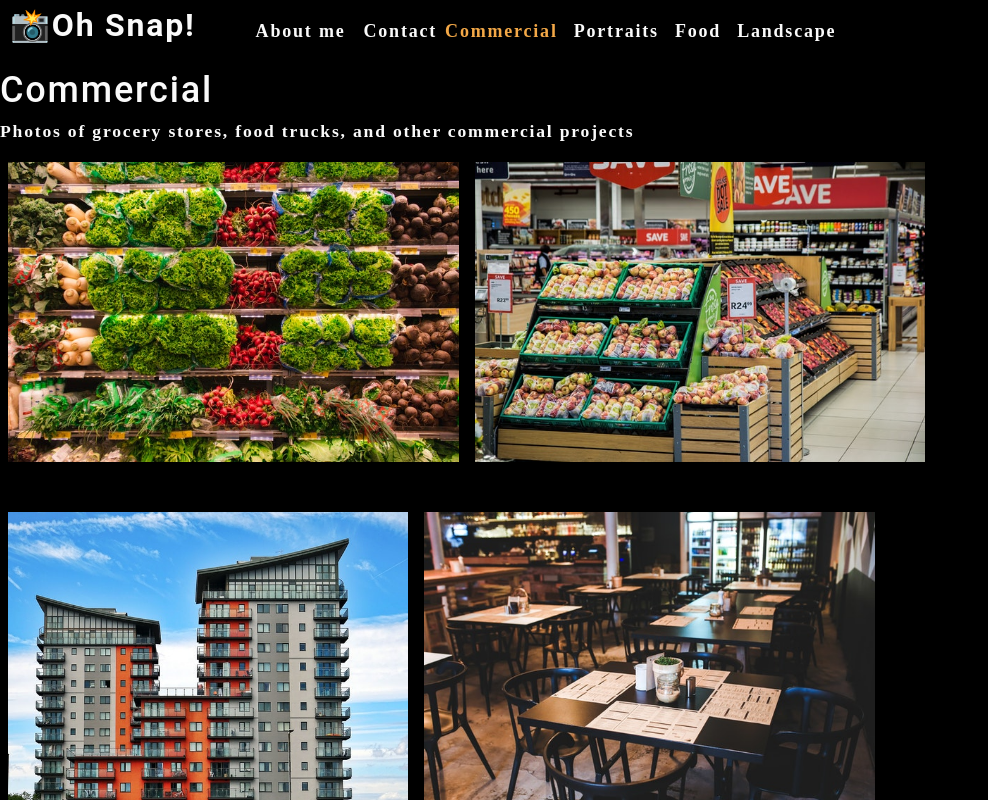
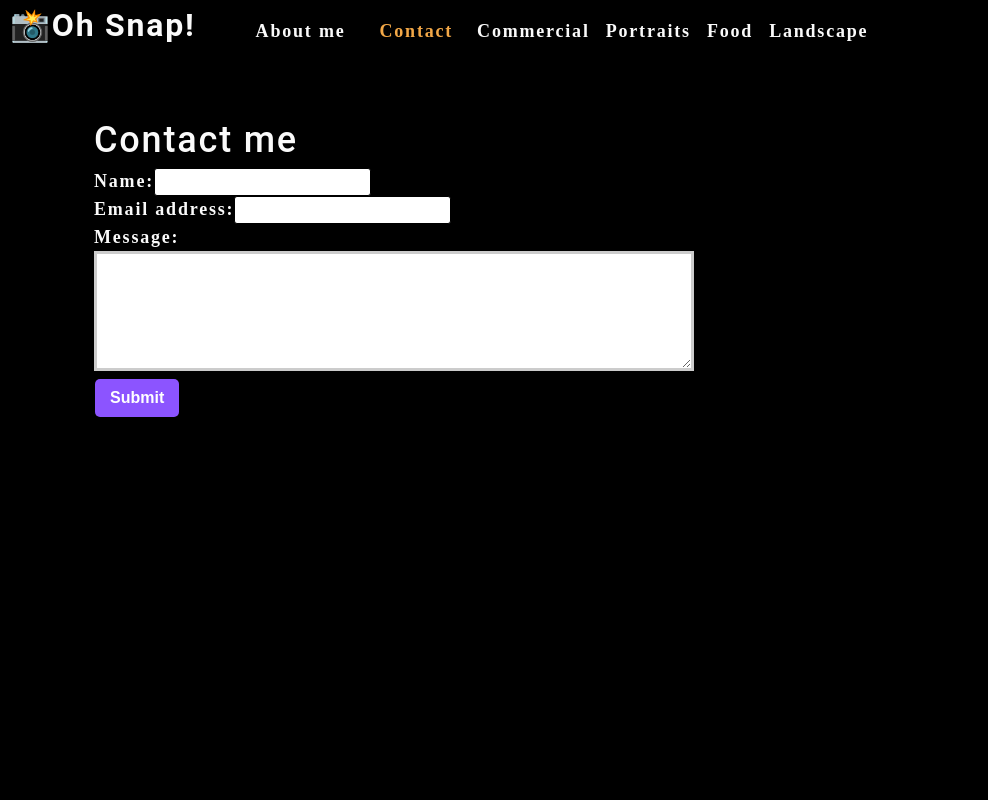
Before and after one commit to anusontarangkul/React-photo-portfolio, a React (Create React App) app: page / in a window 1280 px wide. Both pictures are taken after a click on the item "Contact". Shown: the top 800 px of the page, without its empty margins (0-988 px from the left). Built offline with nearby package versions, Linux system fonts and the light colour scheme.

Commit message:
fix contact bug

```diff
--- a/src/App.js
+++ b/src/App.js
@@ -1,32 +1,26 @@
-
 import React, { useState } from 'react';
-import './App.css';
+import Nav from './components/Nav';
 import About from './components/About';
-import Nav from './components/Nav';
 import Gallery from './components/Gallery';
 import ContactForm from './components/Contact';
 
 function App() {
-  const [contactSelected, setContactSelected] = useState(false);
   const [categories] = useState([
     {
-      name: "commercial",
-      description:
-        "Photos of grocery stores, food trucks, and other commercial projects",
+      name: 'commercial',
+      description: 'Photos of grocery stores, food trucks, and other commercial projects',
     },
-    { name: "portraits", description: "Portraits of people in my life" },
-    { name: "food", description: "Delicious delicacies" },
-    {
-      name: "landscape",
-      description: "Fields, farmhouses, waterfalls, and the beauty of nature",
-    },
+    { name: 'portraits', description: 'Portraits of people in my life' },
+    { name: 'food', description: 'Delicious delicacies' },
+    { name: 'landscape', description: 'Fields, farmhouses, waterfalls, and the beauty of nature' },
   ]);
 
   const [currentCategory, setCurrentCategory] = useState(categories[0]);
 
+  const [contactSelected, setContactSelected] = useState(false);
+
   return (
     <div>
-
       <Nav
         categories={categories}
         setCurrentCategory={setCurrentCategory}
@@ -34,6 +28,7 @@
         contactSelected={contactSelected}
         setContactSelected={setContactSelected}
       ></Nav>
+      <main>
         {!contactSelected ? (
           <>
             <Gallery currentCategory={currentCategory}></Gallery>
@@ -42,6 +37,7 @@
         ) : (
             <ContactForm></ContactForm>
           )}
+      </main>
     </div>
   );
 }
--- a/src/components/Contact/index.js
+++ b/src/components/Contact/index.js
@@ -1,64 +1,66 @@
 import React, { useState } from 'react';
+
 import { validateEmail } from '../../utils/helpers';
 
 function ContactForm() {
     const [formState, setFormState] = useState({ name: '', email: '', message: '' });
+
+    const [errorMessage, setErrorMessage] = useState('');
     const { name, email, message } = formState;
 
-    const [errorMessage, setErrorMessage] = useState('');
+    const handleSubmit = (e) => {
+        e.preventDefault();
+        if (!errorMessage) {
+            console.log('Submit Form', formState);
+        }
+    };
 
-    function handleChange(e) {
-
+    const handleChange = (e) => {
         if (e.target.name === 'email') {
             const isValid = validateEmail(e.target.value);
-            console.log(isValid)
             if (!isValid) {
-                setErrorMessage('Your email is invalid')
+                setErrorMessage('Your email is invalid.');
             } else {
                 setErrorMessage('');
             }
         } else {
             if (!e.target.value.length) {
-                setErrorMessage(`${e.target.name} is required.`)
+                setErrorMessage(`${e.target.name} is required.`);
             } else {
                 setErrorMessage('');
             }
         }
         if (!errorMessage) {
             setFormState({ ...formState, [e.target.name]: e.target.value });
+            console.log('Handle Form', formState);
+        }
+    };
 
-        }
-    }
-
-    function handleSubmit(e) {
-        e.preventDefault();
-        console.log(formState);
-    }
     return (
         <section>
-            <h1 data-testid="contact">Contact Me</h1>
+            <h1 data-testid="h1tag">Contact me</h1>
             <form id="contact-form" onSubmit={handleSubmit}>
                 <div>
                     <label htmlFor="name">Name:</label>
-                    <input type="text" defaultValue={name} onBlur={handleChange} name="name" />
+                    <input type="text" name="name" defaultValue={name} onBlur={handleChange} />
                 </div>
                 <div>
                     <label htmlFor="email">Email address:</label>
-                    <input type="email" defaultValue={email} onBlur={handleChange} name="email" />
+                    <input type="email" name="email" defaultValue={email} onBlur={handleChange} />
                 </div>
                 <div>
                     <label htmlFor="message">Message:</label>
-                    <textarea name="message" defaultValue={message} onBlur={handleChange} rows="5" />
+                    <textarea name="message" rows="5" defaultValue={message} onBlur={handleChange} />
                 </div>
                 {errorMessage && (
                     <div>
-                        <p className="error-test">{errorMessage}</p>
+                        <p className="error-text">{errorMessage}</p>
                     </div>
                 )}
-                <button type="submit" data-testid="submit">Submit</button>
+                <button data-testid="button" type="submit">Submit</button>
             </form>
         </section>
-    )
+    );
 }
 
 export default ContactForm;
--- a/src/components/Nav/index.js
+++ b/src/components/Nav/index.js
@@ -29,8 +29,8 @@
                             About me
                         </a>
                     </li>
-                    <li>
-                        <span>Contact</span>
+                    <li className={`mx-2 ${contactSelected && 'navActive'}`}>
+                        <span onClick={() => setContactSelected(true)}>Contact</span>
                     </li>
                     {categories.map((category) => (
                         <li className={`mx-1 ${
```
Lines whose indentation alone changed are shown as unchanged.
